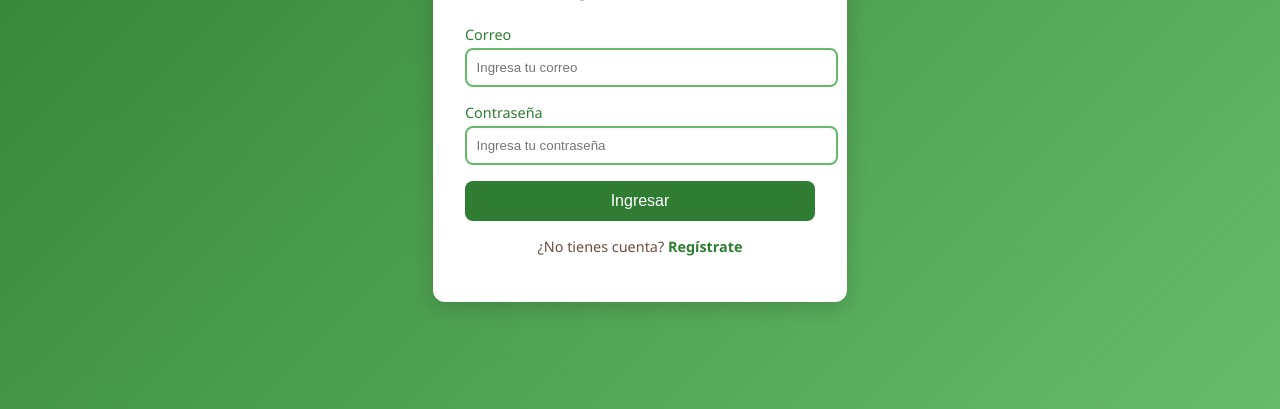
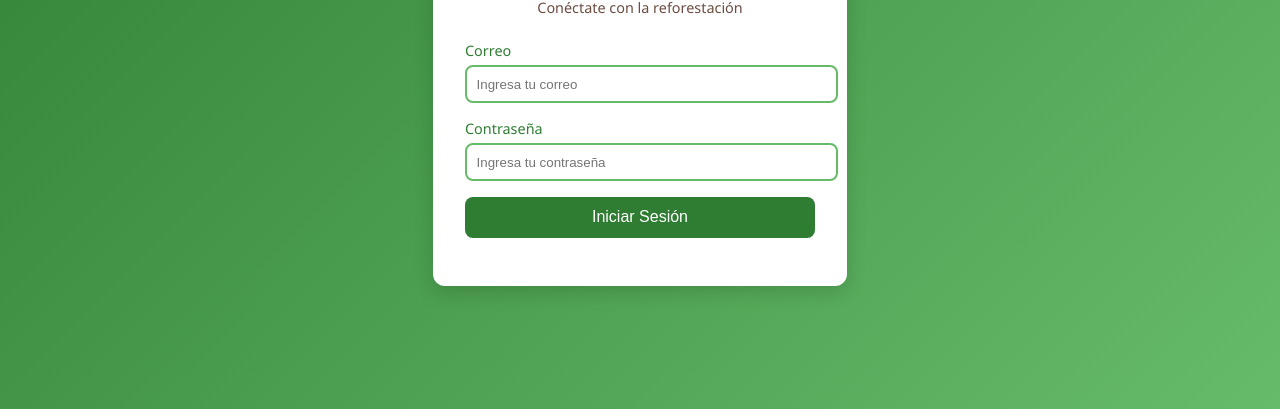
Before and after one commit to Cris209/GreenRoots_Web, a plain HTML site: page frontend/index.html in a window 1280 px wide. Shown: the part 391-800 px from the top of the page. Drawn offline with Linux system fonts and the light colour scheme.

Commit message:
Update index.html

```diff
--- a/frontend/index.html
+++ b/frontend/index.html
@@ -3,32 +3,30 @@
 <head>
   <meta charset="UTF-8">
   <meta name="viewport" content="width=device-width, initial-scale=1.0">
-  <title>Login - Green Roots</title>
+  <title>Iniciar Sesión - Green Roots</title>
   <link rel="stylesheet" href="style.css">
 </head>
 <body>
   <div class="login-container">
-
     <img src="Green_Roots.jpg" alt="Logo Green Roots" class="logo">
-
     <h1 class="title">GREEN ROOTS</h1>
-    <p class="subtitle">Planting for a sustainable future</p>
+    <p class="subtitle">Conéctate con la reforestación</p>
 
     <form id="loginForm">
       <div class="input-group">
-        <label for="email">Correo</label>
-        <input type="email" id="email" placeholder="Ingresa tu correo" required>
+        <label for="correo">Correo</label>
+        <input type="email" id="correo" placeholder="Ingresa tu correo" required>
       </div>
+
       <div class="input-group">
         <label for="password">Contraseña</label>
         <input type="password" id="password" placeholder="Ingresa tu contraseña" required>
       </div>
-      <button type="submit" class="btn">Ingresar</button>
+
+      <button type="submit" class="btn">Iniciar Sesión</button>
     </form>
 
-    <p class="footer-text">¿No tienes cuenta?
-      <a href="registro.html">Regístrate</a>
-    </p>
+    <p id="mensaje-error" class="error-text"></p>
   </div>
 
   <script src="script.js"></script>
```
